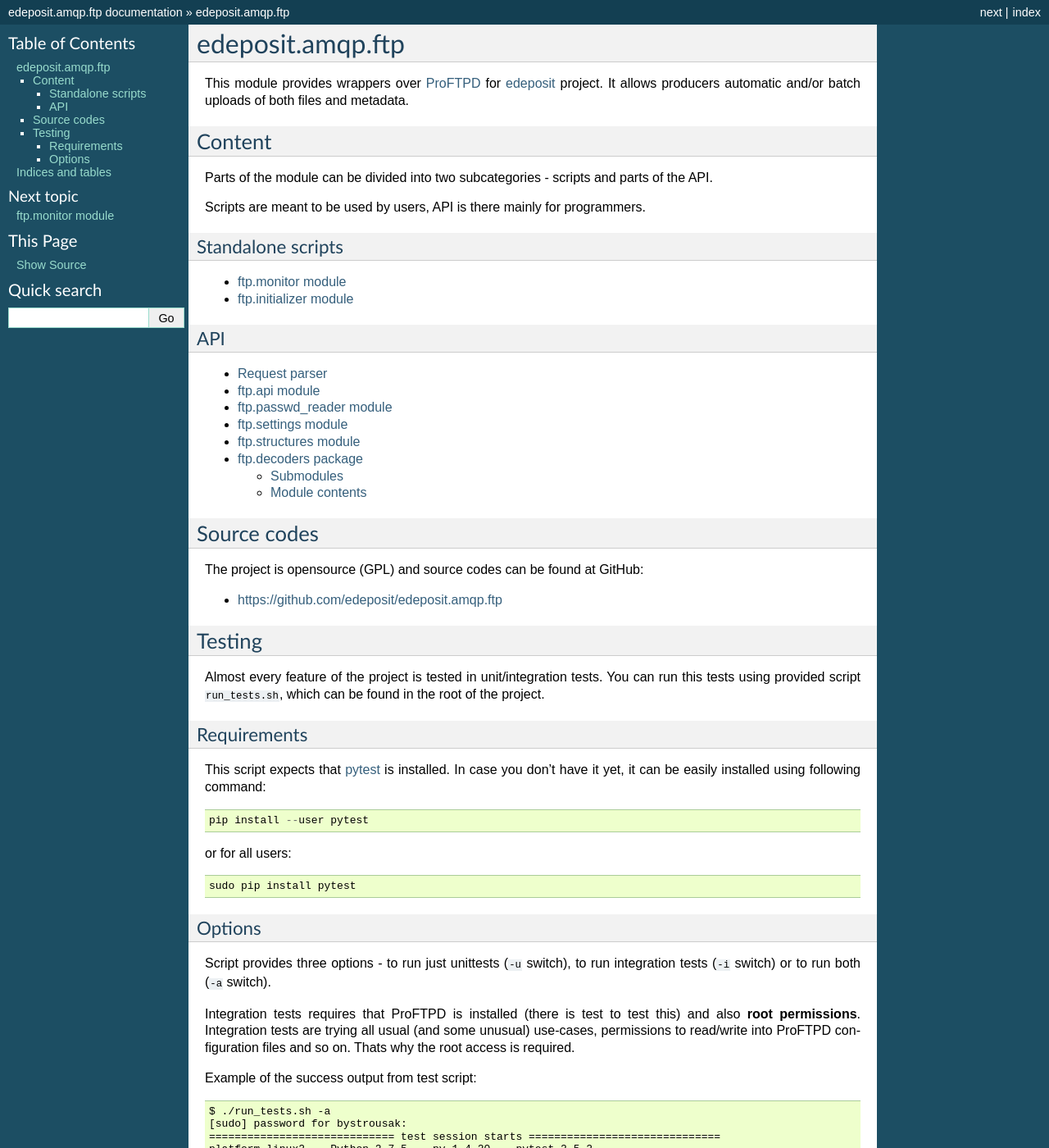
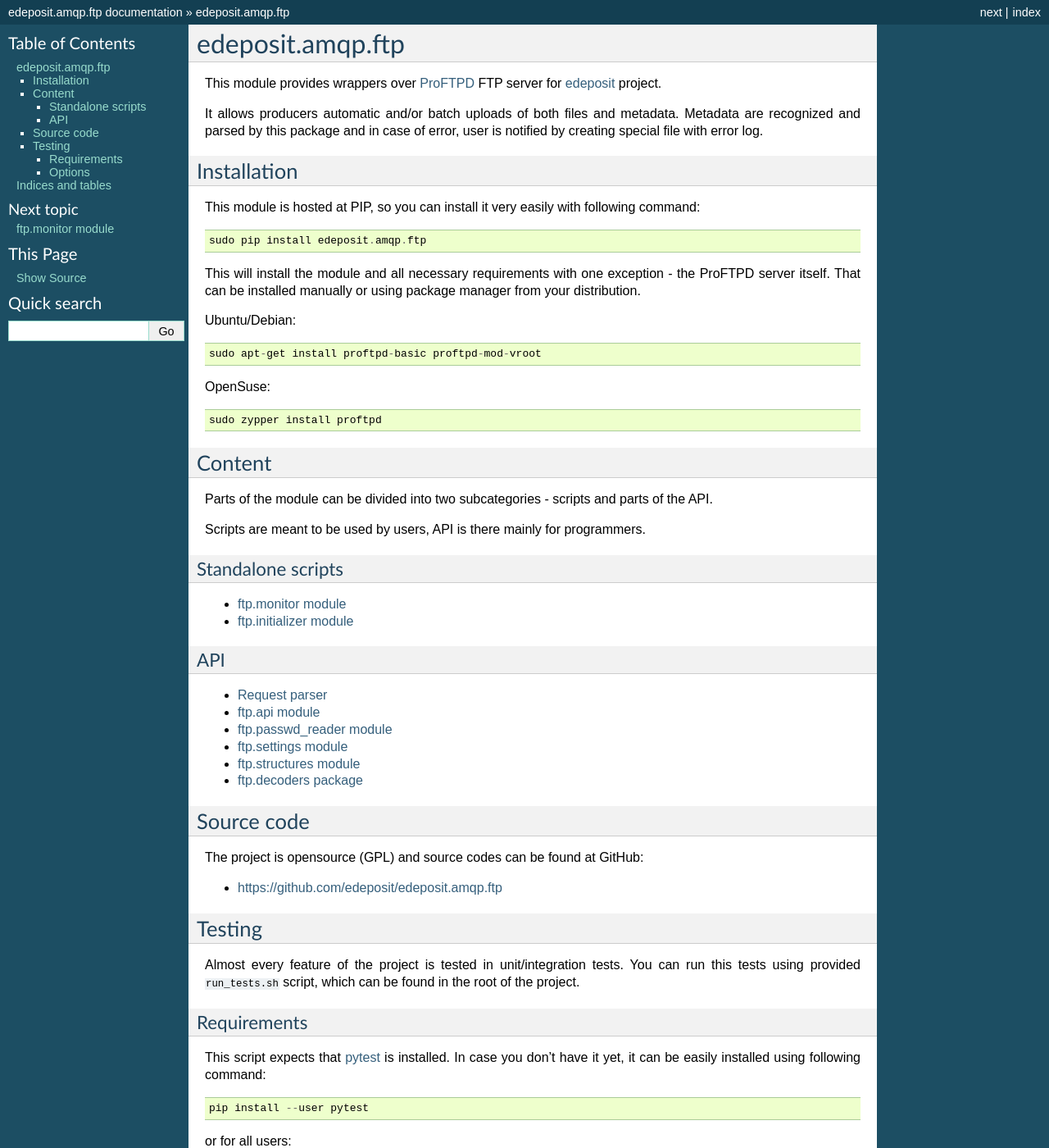
Before and after one commit to edeposit/edeposit.amqp.ftp, a Sphinx documentation site: the page built from docs/index.rst, in a window 1280 px wide and 1400 px high. Shown: the whole window at 82% size. Built offline with Sphinx 7.4.7, drawn with Linux system fonts in a browser that asks for light colours.

Commit message:
Added draft of the chapter about installation.

```diff
--- a/docs/index.rst
+++ b/docs/index.rst
@@ -1,12 +1,34 @@
 edeposit.amqp.ftp
 =================
 
-This module provides wrappers over ProFTPD_ for edeposit_ project. It allows
-producers automatic and/or batch uploads of both files and metadata.
+This module provides wrappers over ProFTPD_ FTP server for edeposit_ project.
+
+It allows producers automatic and/or batch uploads of both files and metadata.
+Metadata are recognized and parsed by this package and in case of error, user
+is notified by creating special file with error log.
 
 .. _ProFTPD: http://www.proftpd.org/
 .. _edeposit: http://edeposit.nkp.cz/
 
+
+Installation
+------------
+This module is hosted at PIP, so you can install it very easily with following
+command::
+
+    sudo pip install edeposit.amqp.ftp
+
+This will install the module and all necessary requirements with one exception
+- the ProFTPD server itself. That can be installed manually or using package
+manager from your distribution.
+
+Ubuntu/Debian::
+
+    sudo apt-get install proftpd-basic proftpd-mod-vroot
+
+OpenSuse::
+
+    sudo zypper install proftpd
 
 Content
 -------
@@ -36,8 +58,8 @@
     /api/ftp.decoders
 
 
-Source codes
-------------
+Source code
+-----------
 The project is opensource (GPL) and source codes can be found at GitHub:
 
 - https://github.com/edeposit/edeposit.amqp.ftp
@@ -45,7 +67,7 @@
 Testing
 -------
 Almost every feature of the project is tested in unit/integration tests. You
-can run this tests using provided script ``run_tests.sh``, which can be found
+can run this tests using provided ``run_tests.sh`` script, which can be found
 in the root of the project.
 
 Requirements
```
Also changed, not shown: other parts of docs/index.rst (+1 -1 lines).
